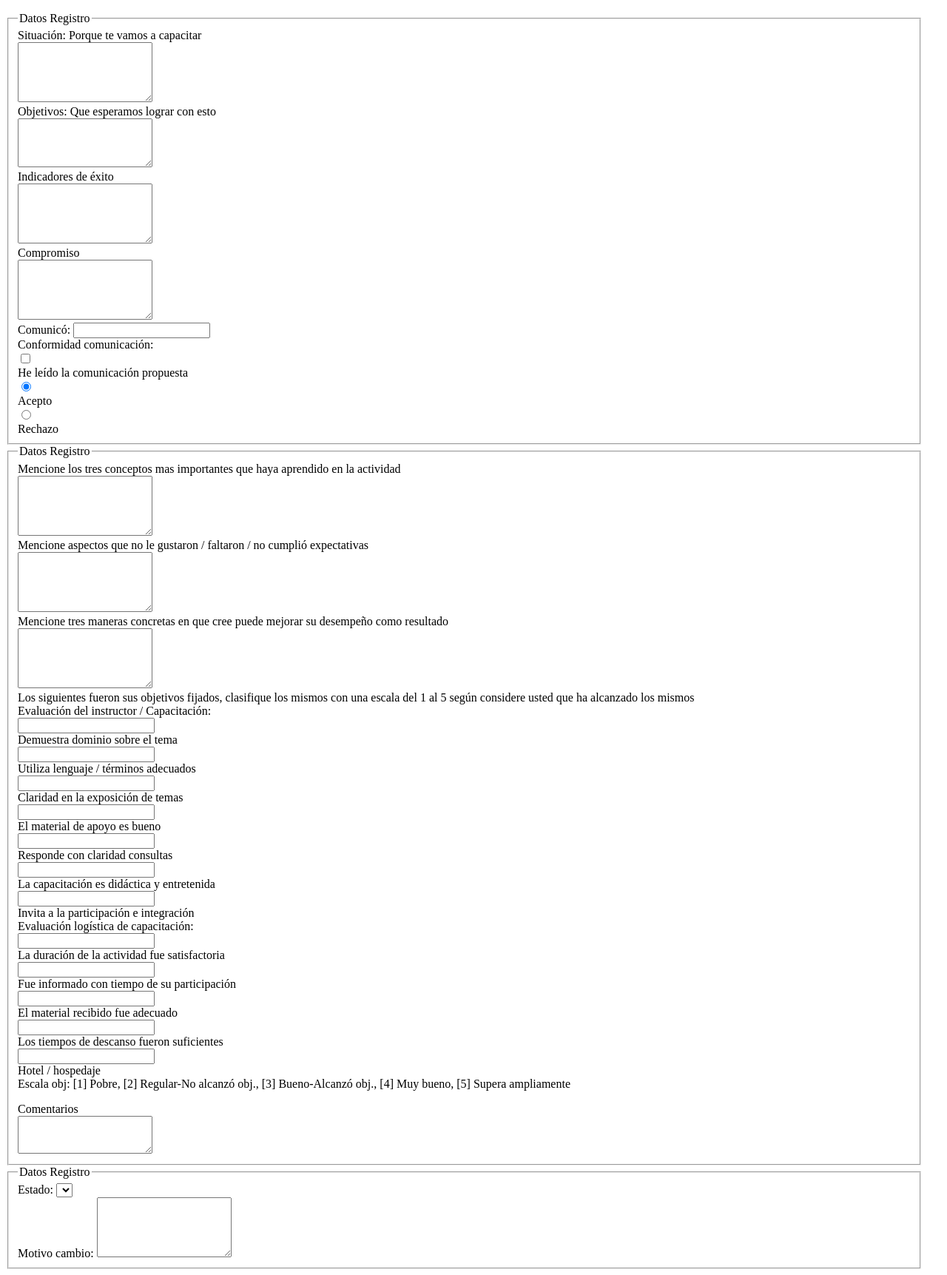
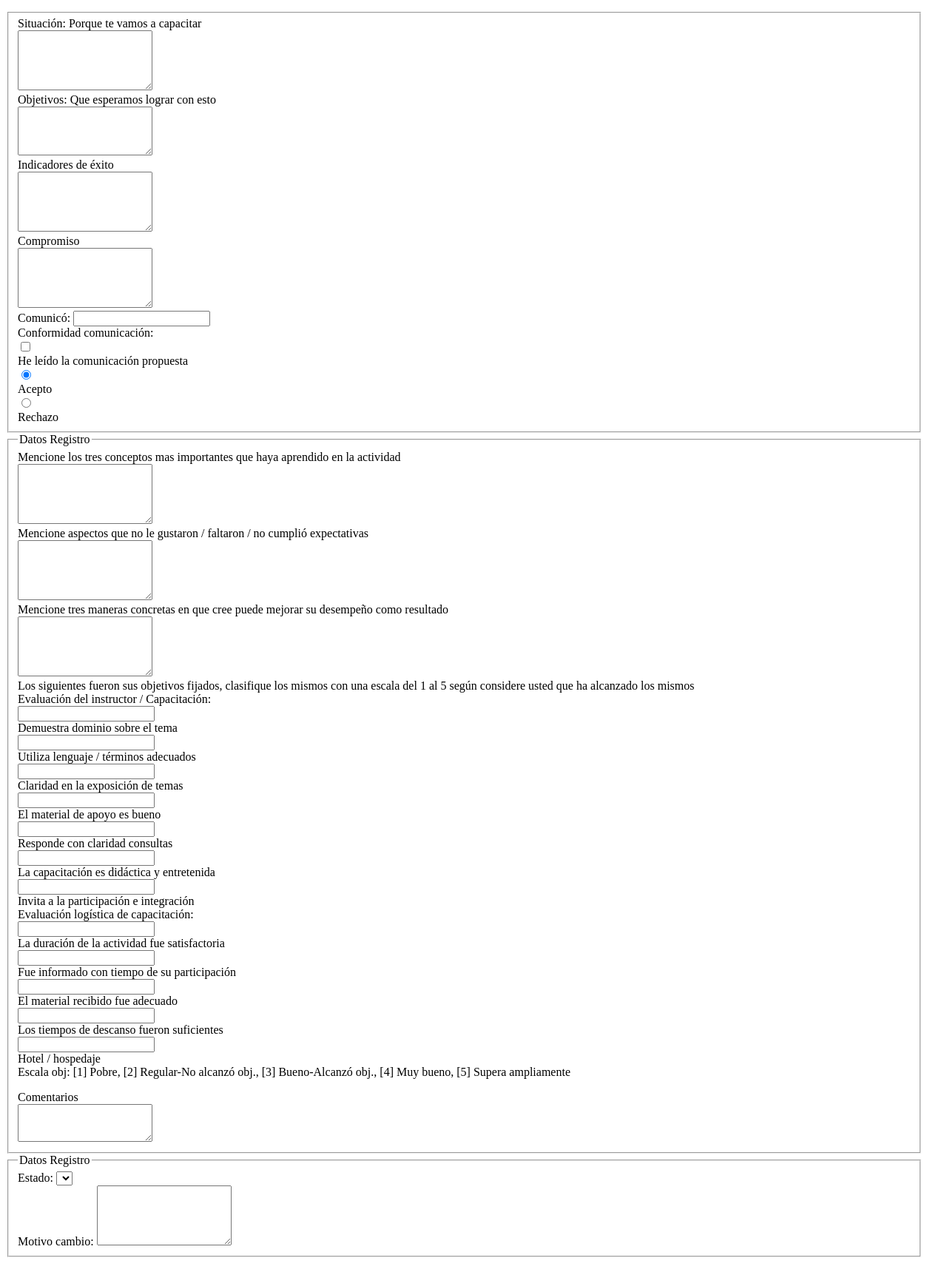
Before and after one commit to jampys/INNSA, a PHP site: the page made by view/abmVistaEmpleado.php in a window 1280 px wide. Shown: the part 103-1826 px from the top of the page at 74% size. After the commit the page ends 1802 px from the top, so only its background shows below. Run offline with PHP 8.4, Linux system fonts and the light colour scheme; the template is opened without the code that fills it, so the values that code supplies are empty; the visitor is signed in with stand-in values (Sample User, id 1).

Commit message:
se guardan cambios

```diff
--- a/view/abmVistaEmpleado.php
+++ b/view/abmVistaEmpleado.php
@@ -351,7 +351,7 @@
                 autoOpen: false,
                 width: 600,
                 modal:true,
-                title:"Agregar Registro",
+                title:"Comunicación",
                 buttons: [{
                         click: function() {
                             if($("#form_comunicacion").valid()){ //OJO valid() devuelve un booleano
@@ -618,7 +618,7 @@
             <div class="block" id="forms">
                 <form id="form_comunicacion" action="">
                     <fieldset>
-                        <legend>Datos Registro</legend>
+                        <!--<legend>Datos Registro</legend>-->
 
                         <div class="sixteen_column section">
                             <div class="sixteen_column">
```
